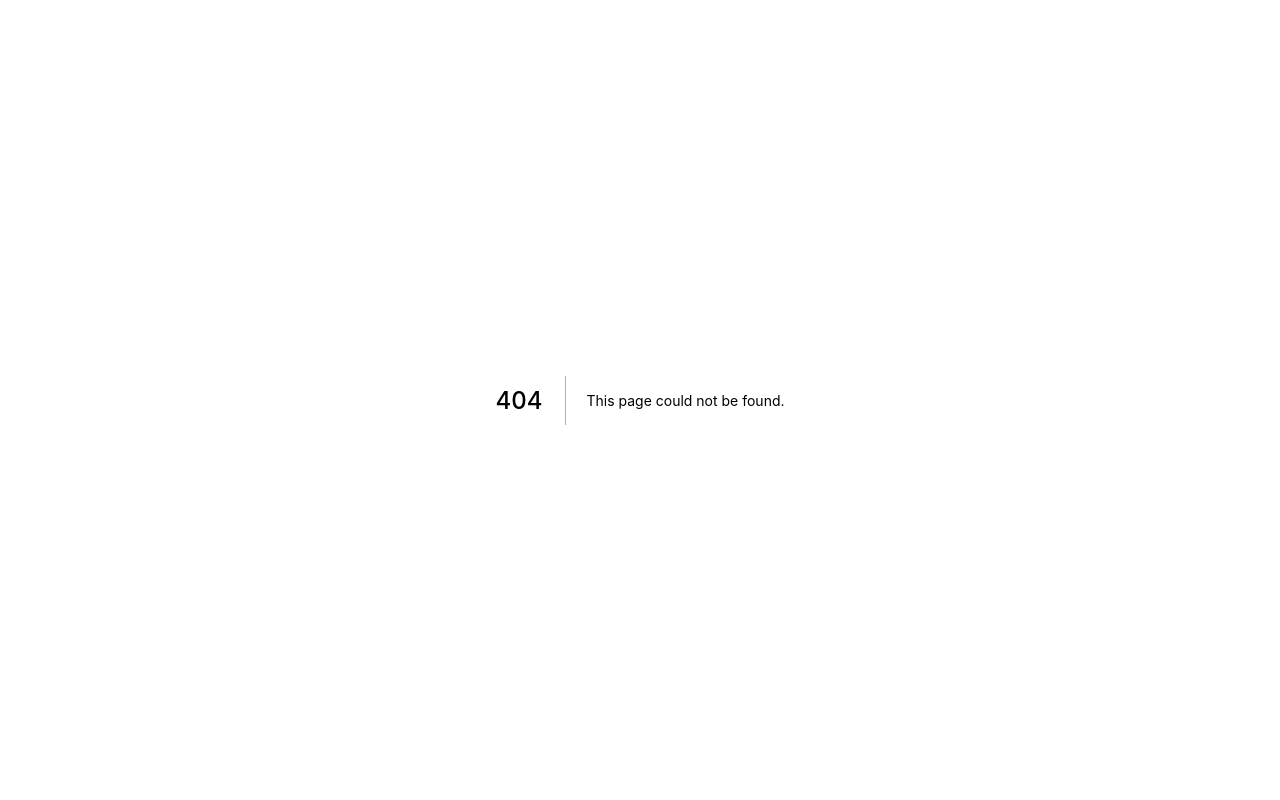
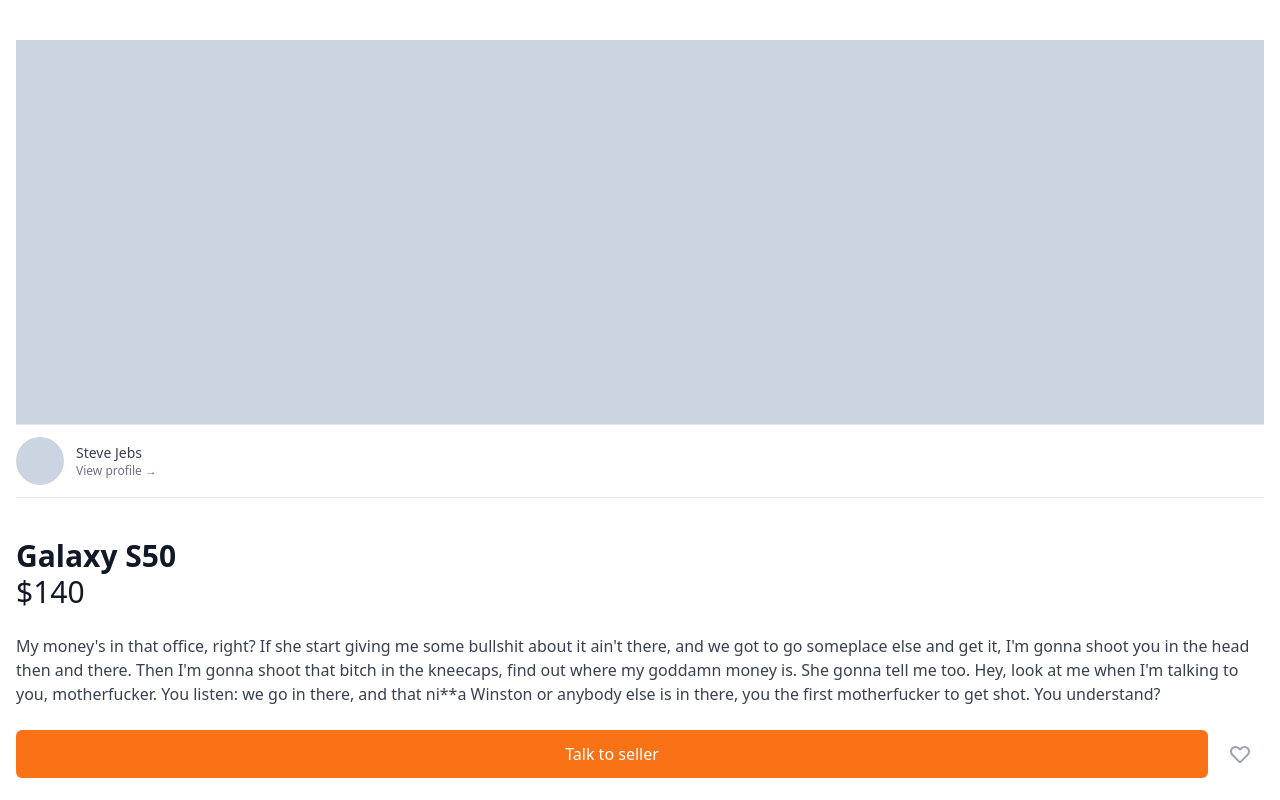
Before and after one commit to yeongminChae/NextJs-Deep-Studying, a Next.js app in the folder carrot-market/: page /items/1 in a window 1280 px wide. Before the commit this address had no page. Shown: the top 800 px of the page. Built offline with nearby package versions, Linux system fonts and the light colour scheme.

Commit message:
Tailwind Practice : Item Detail

```diff
--- /dev/null
+++ b/carrot-market/pages/items/[id].tsx
@@ -0,0 +1,69 @@
+import type { NextPage } from "next";
+
+const ItemDetail: NextPage = () => {
+  return (
+    <div className="px-4 py-10">
+      <div className="mb-8">
+        <div className="h-96 bg-slate-300" />
+        <div className="py-3 cursor-pointer border-t border-b flex items-center space-x-3">
+          <div className="w-12 h-12 rounded-full bg-slate-300" />
+          <div>
+            <p className="text-sm font-medium text-gray-700">Steve Jebs</p>{" "}
+            <p className="text-xs font-medium text-gray-500">
+              View profile &rarr;
+            </p>
+          </div>
+        </div>
+        <div className="mt-10">
+          <h1 className="text-3xl font-bold text-gray-900">Galaxy S50</h1>{" "}
+          <span className="text-3xl mt-3 text-gray-900">$140</span>
+          <p className="text-base my-6 text-gray-700">
+            My money&apos;s in that office, right? If she start giving me some
+            bullshit about it ain&apos;t there, and we got to go someplace else
+            and get it, I&apos;m gonna shoot you in the head then and there.
+            Then I&apos;m gonna shoot that bitch in the kneecaps, find out where
+            my goddamn money is. She gonna tell me too. Hey, look at me when
+            I&apos;m talking to you, motherfucker. You listen: we go in there,
+            and that ni**a Winston or anybody else is in there, you the first
+            motherfucker to get shot. You understand?
+          </p>
+          <div className="flex items-center justify-between space-x-2">
+            <button className="flex-1 bg-orange-500 text-white py-3 rounded-md hover:bg-orange-600 focus:outline-none focus:ring-2 focus:ring-offset-2 focus:ring-orange-500 font-medium ">
+              Talk to seller
+            </button>
+            <button className="p-3 flex items-center justify-center text-gray-400 hover:bg-gray-100 hover:text-gray-500 rounded-md  ">
+              <svg
+                className="h-6 w-6 "
+                xmlns="http://www.w3.org/2000/svg"
+                fill="none"
+                viewBox="0 0 24 24"
+                stroke="currentColor"
+                aria-hidden="true"
+              >
+                <path
+                  strokeLinecap="round"
+                  strokeLinejoin="round"
+                  strokeWidth="2"
+                  d="M4.318 6.318a4.5 4.5 0 000 6.364L12 20.364l7.682-7.682a4.5 4.5 0 00-6.364-6.364L12 7.636l-1.318-1.318a4.5 4.5 0 00-6.364 0z"
+                />
+              </svg>
+            </button>
+          </div>
+        </div>
+      </div>
+      <div>
+        <h2 className="text-2xl font-bold text-gray-900">Similar items</h2>
+        <div className="mt-6 grid grid-cols-2 gap-4">
+          {[1, 2, 3, 4, 5, 6].map((_, i) => (
+            <div key={i}>
+              <div className="h-56 w-full mb-4 bg-slate-200" />
+              <h3 className="text-gray-700 -mb-1">Galaxy S60</h3>
+              <p className="text-sm font-medium text-gray-900">$6</p>
+            </div>
+          ))}
+        </div>
+      </div>
+    </div>
+  );
+};
+export default ItemDetail;
```
